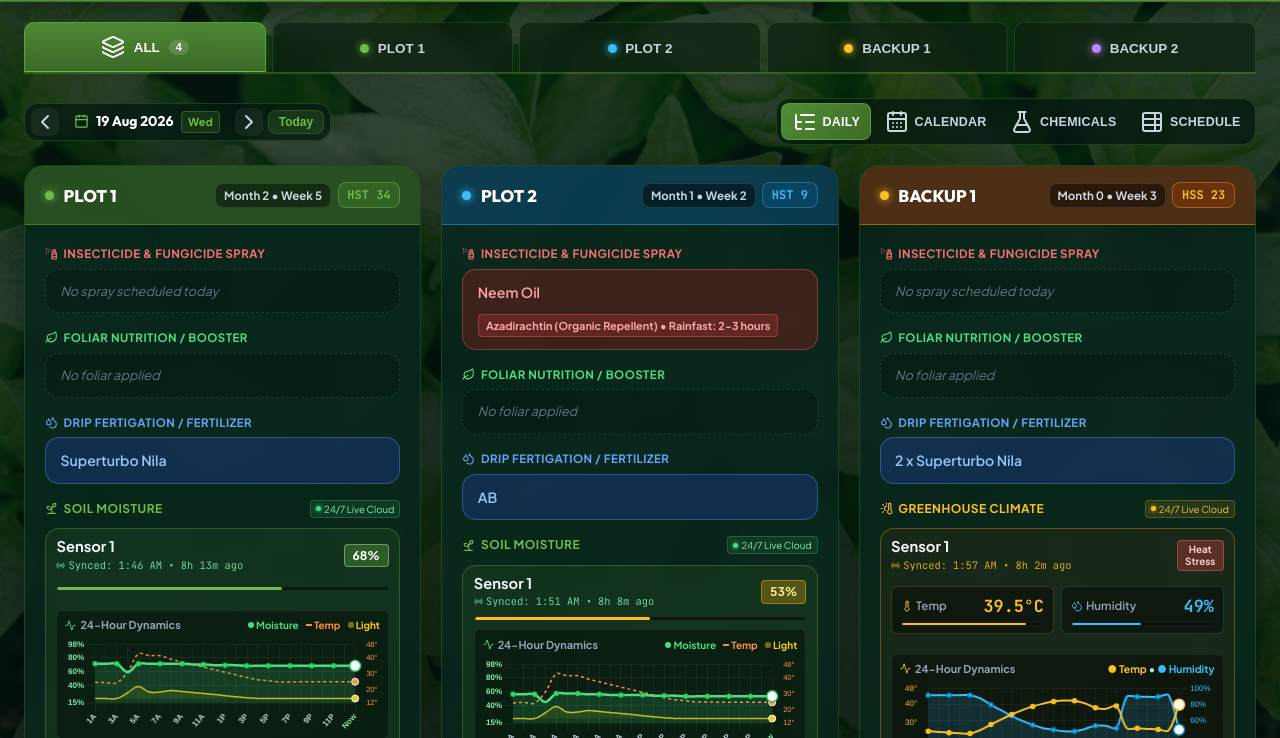
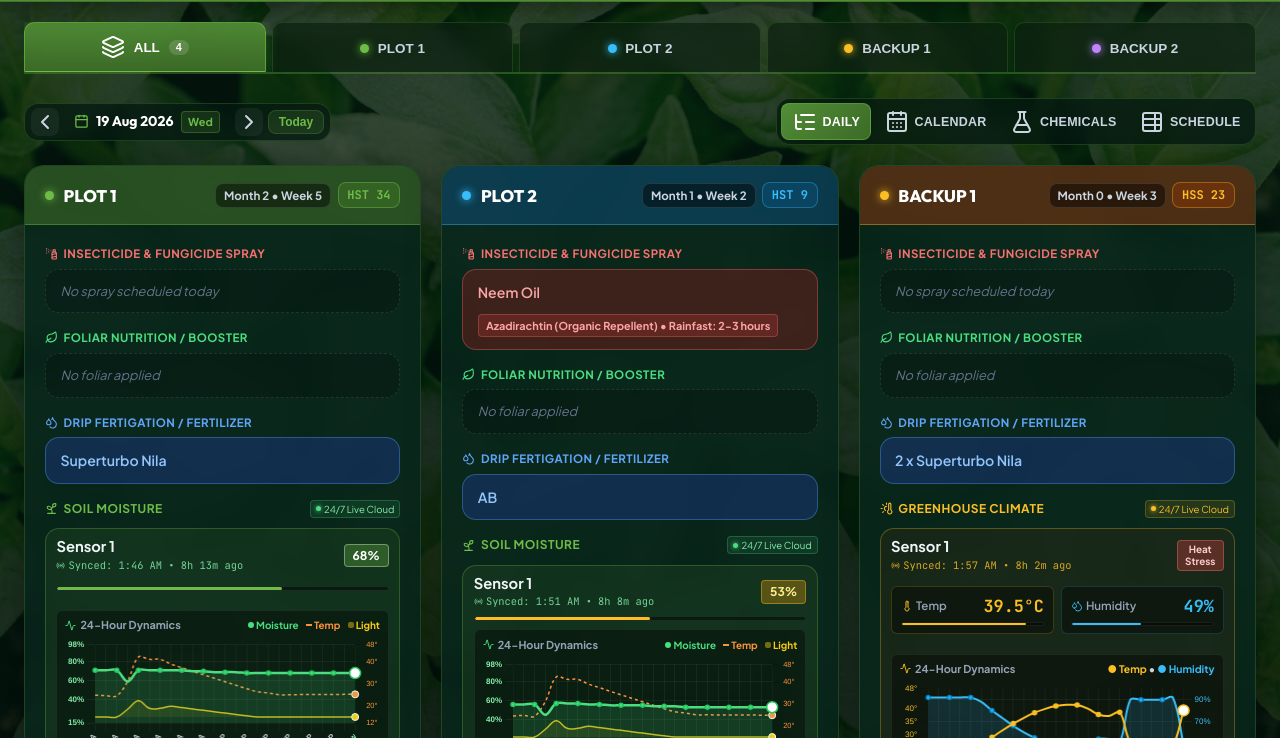
Before and after one commit to monkidkhtan-code/KH-Agrifarm, a plain HTML site: page index.html in a window 1280 px wide. Shown: the part 62-800 px from the top of the page. Drawn offline with nearby package versions, Linux system fonts and the light colour scheme; no server answers.

Commit message:
Add files via upload

```diff
--- a/css/styles.css
+++ b/css/styles.css
@@ -729,6 +729,7 @@
 }
 
 .plot-card {
+  container-type: inline-size;
   background: var(--bg-surface-card);
   border: 1px solid var(--color-border);
   border-radius: var(--radius-lg);
@@ -1025,9 +1026,34 @@
   color: #6ebc48;
 }
 
+.sensor-sparkline-canvas-box {
+  position: relative;
+  width: 100%;
+  height: 115px; /* Compact height for 4-column overview grid and mobile */
+}
+
 .sensor-sparkline-canvas {
   width: 100% !important;
-  height: 95px !important;
+  height: 100% !important;
+}
+
+/* Individual card mode (container query when a single card is wide > 600px) */
+@container (min-width: 600px) {
+  .sensor-sparkline-canvas-box {
+    height: 180px;
+  }
+}
+
+@container (min-width: 1000px) {
+  .sensor-sparkline-canvas-box {
+    height: 195px;
+  }
+}
+
+/* Direct class-based selector for individual card view */
+.single-plot-view .sensor-sparkline-canvas-box,
+.single-plot-card .sensor-sparkline-canvas-box {
+  height: 180px;
 }
 
 .sensor-sub-footer {
```
